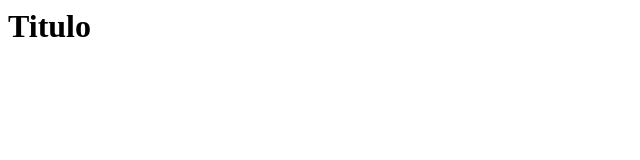
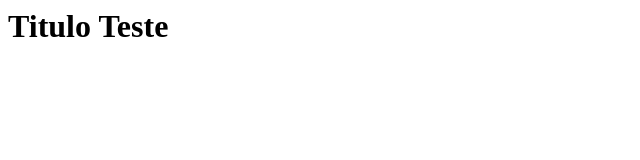
Before and after one commit to magnopaiva/curso-git, a plain HTML site: page index.html in a window 1280 px wide. Shown: the whole page, without its empty margins (0-640 px from the left). Drawn offline with Linux system fonts and the light colour scheme.

Commit message:
Teste commit sem mensagem

```diff
--- a/index.html
+++ b/index.html
@@ -3,6 +3,6 @@
 	</head>
 
 	<body>
-		<h1>Titulo</h1>
+		<h1>Titulo Teste</h1>
 	</body>
 </html>
```
